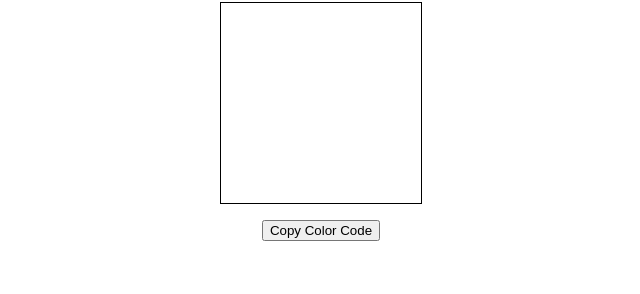
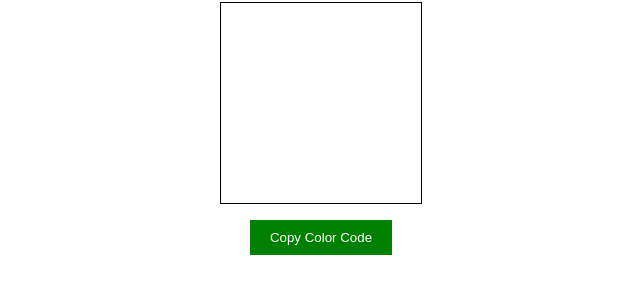
Before and after one commit to HasibCoderLab/rgb-color-generator, a plain HTML site: page index.html in a window 1280 px wide. Shown: the part 78-372 px from the top of the page, without its empty margins (319-959 px from the left). Drawn offline with Linux system fonts and the light colour scheme.

Commit message:
include style for copuButton

```diff
--- a/index.html
+++ b/index.html
@@ -10,7 +10,7 @@
     <h1>RGB Color Generator</h1>
     <div id="colorBox"></div>
     <p id="colorCode"></p>
-    <button>Copy Color Code</button>
+    <button id="copyButton">Copy Color Code</button>
 
     <script src="script.js"></script>
 </body>
--- a/style.css
+++ b/style.css
@@ -8,3 +8,13 @@ body{
     border: 1px solid black;
     margin: 0 auto;
 }
+#copyButton{
+    background-color: green;
+    color: white;
+    padding: 10px 20px;
+    border: none;
+}
+#copyButton:hover{
+    background-color: rgba(11, 144, 11, 0.905);
+cursor: pointer;
+}
```
